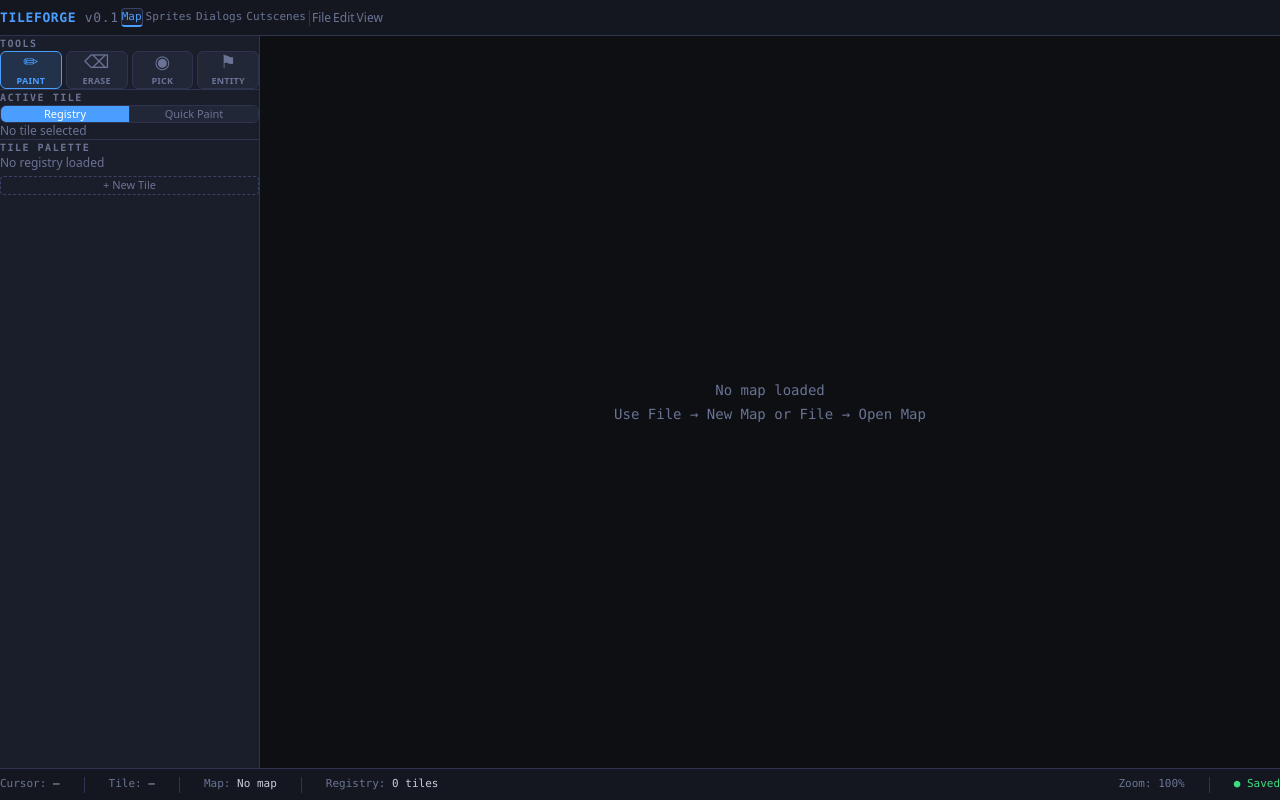
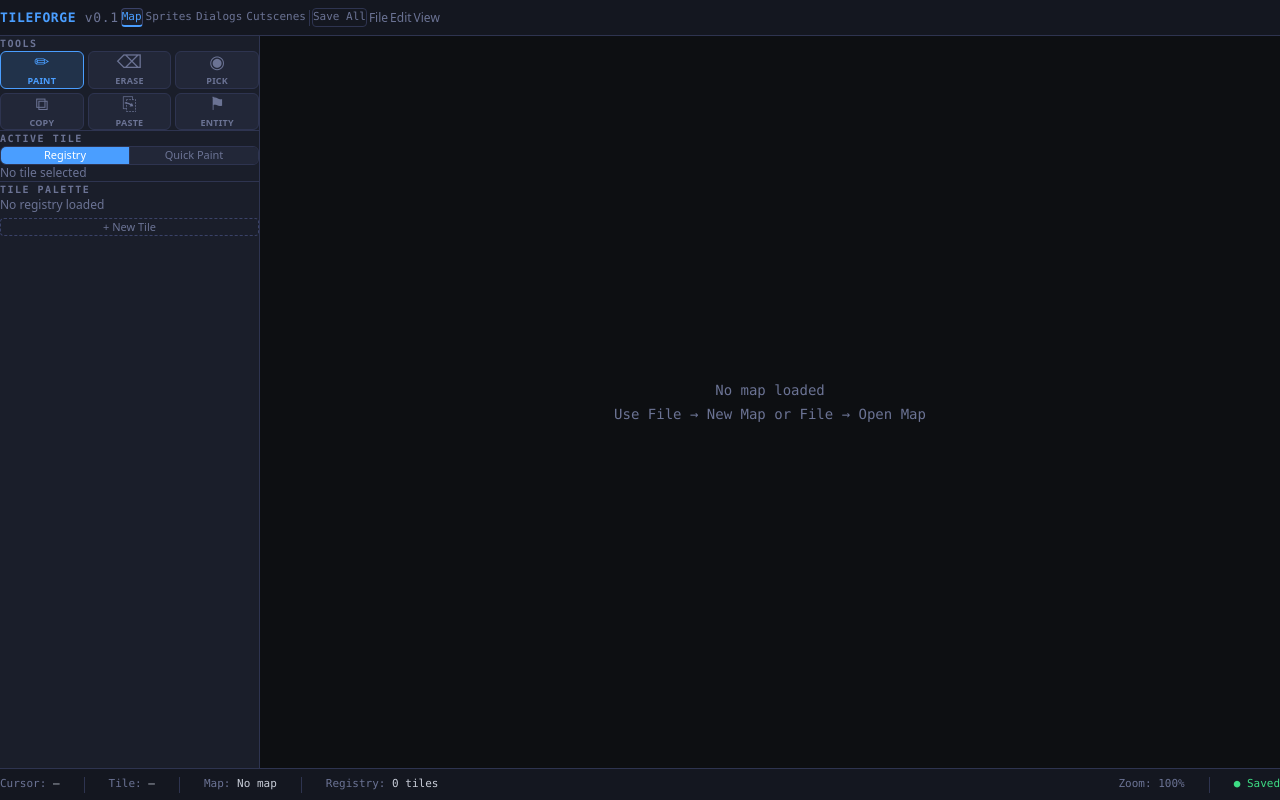
Before and after one commit to tpcmurray/TileForge, a React (Vite) app: page / in a window 1280 px wide. Built offline with nearby package versions, Linux system fonts and the light colour scheme.

Commit message:
feat: add copy and paste tools, enhance color picker with clipboard functionality, and implement save all button in menu bar

```diff
--- a/src/components/ColorPicker.tsx
+++ b/src/components/ColorPicker.tsx
@@ -252,11 +252,49 @@ export function ColorPicker({ color, onChange, onClose, showTransparent }: Color
           ))}
         </div>
 
-        {/* Hex RGB input */}
+        {/* Hex RGB input with copy/paste */}
         <div className="mb-3">
           <label className="text-[10px] font-mono uppercase mb-1 block" style={{ color: 'var(--text-dim)' }}>
             Hex
           </label>
+          <div className="flex items-center gap-1.5">
+            <button
+              className="text-[10px] font-mono px-2 py-1 rounded cursor-pointer shrink-0"
+              style={{
+                background: 'var(--bg-surface)',
+                border: '1px solid var(--border)',
+                color: 'var(--text-dim)',
+              }}
+              title="Copy hex color"
+              onClick={() => {
+                const hex = `#${r.toString(16).padStart(2, '0')}${g.toString(16).padStart(2, '0')}${b.toString(16).padStart(2, '0')}`
+                navigator.clipboard.writeText(hex)
+              }}
+            >
+              Copy
+            </button>
+            <button
+              className="text-[10px] font-mono px-2 py-1 rounded cursor-pointer shrink-0"
+              style={{
+                background: 'var(--bg-surface)',
+                border: '1px solid var(--border)',
+                color: 'var(--text-dim)',
+              }}
+              title="Paste hex color"
+              onClick={async () => {
+                try {
+                  const text = await navigator.clipboard.readText()
+                  const parsed = parseHexColor(text.trim())
+                  if (!parsed) return
+                  const [nr, ng, nb] = parsed
+                  setR(nr); setG(ng); setB(nb)
+                  setHue(rgbToHue(nr, ng, nb))
+                  emit(nr, ng, nb, a)
+                } catch { /* clipboard access denied */ }
+              }}
+            >
+              Paste
+            </button>
             <input
               type="text"
               value={`#${r.toString(16).padStart(2, '0')}${g.toString(16).padStart(2, '0')}${b.toString(16).padStart(2, '0')}`}
@@ -279,14 +317,16 @@ export function ColorPicker({ color, onChange, onClose, showTransparent }: Color
                   emit(nr, ng, nb, a)
                 }
               }}
-            className="w-full font-mono text-xs rounded px-2 py-1 outline-none"
+              className="flex-1 font-mono text-xs rounded px-2 py-1 outline-none mr-5"
               style={{
                 background: 'var(--bg-surface)',
                 border: '1px solid var(--border)',
                 color: 'var(--text)',
+                minWidth: 0,
               }}
               spellCheck={false}
             />
+          </div>
         </div>
 
         {/* Preview + eyedropper + transparent + done */}
--- a/src/components/MapCanvas.tsx
+++ b/src/components/MapCanvas.tsx
@@ -93,14 +93,14 @@ export function MapCanvas() {
       canvasWidth: rect.width,
       canvasHeight: rect.height,
       selection,
-      clipboard: pasteMode ? clipboard : null,
-      pastePreview: pasteMode ? pastePreview : null,
+      clipboard: (pasteMode || activeTool === 'paste') ? clipboard : null,
+      pastePreview: (pasteMode || activeTool === 'paste') ? pastePreview : null,
       playerOverlayPos: playerOverlay ? playerOverlayPos : null,
-      entities: showEntities ? entities : undefined,
-      showEntities,
+      entities: activeTool === 'entity' ? entities : undefined,
+      showEntities: activeTool === 'entity',
       selectedEntityId,
     })
-  }, [cells, tiles, mapWidth, mapHeight, zoom, panX, panY, showGrid, selection, clipboard, pasteMode, pastePreview, playerOverlay, playerOverlayPos, entities, showEntities, selectedEntityId])
+  }, [cells, tiles, mapWidth, mapHeight, zoom, panX, panY, showGrid, selection, clipboard, pasteMode, pastePreview, playerOverlay, playerOverlayPos, entities, showEntities, selectedEntityId, activeTool])
 
   useEffect(() => {
     const id = requestAnimationFrame(draw)
@@ -218,11 +218,18 @@ export function MapCanvas() {
         return
       }
 
-      // Paste mode: click to stamp
-      if (pasteMode && clipboard) {
+      // Paste tool / paste mode: click to stamp
+      if ((activeTool === 'paste' || pasteMode) && clipboard) {
         useStore.getState().paste(cell.x, cell.y)
-        setPasteMode(false)
-        setPastePreview(null)
+        // Stay in paste mode — user can keep clicking to paste more
+        return
+      }
+
+      // Copy tool: start selection drag
+      if (activeTool === 'copy') {
+        isSelecting.current = true
+        selStart.current = { x: cell.x, y: cell.y }
+        setSelection({ x: cell.x, y: cell.y, w: 1, h: 1 })
         return
       }
 
@@ -267,7 +274,7 @@ export function MapCanvas() {
       }
 
       // Update paste preview position
-      if (pasteMode && cell) {
+      if ((activeTool === 'paste' || pasteMode) && cell) {
         setPastePreview(cell)
       }
 
@@ -298,6 +305,10 @@ export function MapCanvas() {
     }
     if (isSelecting.current) {
       isSelecting.current = false
+      // Copy tool: auto-copy selection on release
+      if (activeTool === 'copy') {
+        useStore.getState().copySelection()
+      }
       return
     }
     if (isPainting.current) {
@@ -335,13 +346,15 @@ export function MapCanvas() {
 
   const hasMap = mapWidth > 0 && mapHeight > 0
 
-  const cursor = pasteMode
+  const cursor = (pasteMode || activeTool === 'paste')
     ? 'copy'
-    : activeTool === 'pick'
+    : activeTool === 'copy'
       ? 'crosshair'
-      : activeTool === 'entity'
-        ? 'pointer'
-        : 'default'
+      : activeTool === 'pick'
+        ? 'crosshair'
+        : activeTool === 'entity'
+          ? 'pointer'
+          : 'default'
 
   return (
     <div
@@ -390,7 +403,7 @@ export function MapCanvas() {
       )}
 
       {/* Paste mode hint */}
-      {pasteMode && (
+      {(pasteMode || (activeTool === 'paste' && clipboard)) && (
         <div
           className="absolute top-3 left-1/2 -translate-x-1/2 font-mono text-[11px] px-3.5 py-1.5 rounded-full"
           style={{
@@ -399,7 +412,20 @@ export function MapCanvas() {
             border: '1px solid var(--border)',
           }}
         >
-          Click to paste · Esc to cancel
+          Click to paste{pasteMode ? ' · Esc to cancel' : ''}
+        </div>
+      )}
+      {/* Copy mode hint */}
+      {activeTool === 'copy' && (
+        <div
+          className="absolute top-3 left-1/2 -translate-x-1/2 font-mono text-[11px] px-3.5 py-1.5 rounded-full"
+          style={{
+            color: 'var(--text-dim)',
+            background: 'var(--bg-panel)',
+            border: '1px solid var(--border)',
+          }}
+        >
+          Drag to select region{clipboard ? ' · Selection copied' : ''}
         </div>
       )}
 
--- a/src/components/MenuBar.tsx
+++ b/src/components/MenuBar.tsx
@@ -170,6 +170,22 @@ export function MenuBar() {
 
       {/* Separator */}
       <div className="w-px h-4 mr-2" style={{ background: 'var(--border)' }} />
+
+      {/* Save All button */}
+      <button
+        className="px-2 py-1 text-[11px] font-mono rounded cursor-pointer mr-1"
+        style={{
+          color: Object.values(modeDirty).some(Boolean) ? 'var(--accent)' : 'var(--text-dim)',
+          background: 'transparent',
+          border: '1px solid var(--border)',
+        }}
+        onMouseEnter={(e) => { e.currentTarget.style.background = 'var(--bg-hover)' }}
+        onMouseLeave={(e) => { e.currentTarget.style.background = 'transparent' }}
+        onClick={() => saveAll()}
+        title="Save All (Ctrl+Shift+S)"
+      >
+        Save All
+      </button>
 
       {/* Menu triggers */}
       {menuNames.map((item) => (
--- a/src/components/ToolSelector.tsx
+++ b/src/components/ToolSelector.tsx
@@ -6,6 +6,8 @@ const tools: { type: ToolType; label: string; icon: string; key: string }[] = [
   { type: 'paint', label: 'Paint', icon: '✏', key: 'b' },
   { type: 'erase', label: 'Erase', icon: '⌫', key: 'e' },
   { type: 'pick', label: 'Pick', icon: '◉', key: 'i' },
+  { type: 'copy', label: 'Copy', icon: '⧉', key: 'c' },
+  { type: 'paste', label: 'Paste', icon: '⎘', key: 'v' },
   { type: 'entity', label: 'Entity', icon: '⚑', key: 'n' },
 ]
 
@@ -16,6 +18,7 @@ export function ToolSelector() {
   useEffect(() => {
     const handler = (e: KeyboardEvent) => {
       if (e.target instanceof HTMLInputElement || e.target instanceof HTMLTextAreaElement) return
+      if (e.ctrlKey || e.metaKey) return
       const tool = tools.find((t) => t.key === e.key.toLowerCase())
       if (tool) setTool(tool.type)
     }
@@ -24,7 +27,7 @@ export function ToolSelector() {
   }, [setTool])
 
   return (
-    <div className="grid grid-cols-4 gap-1">
+    <div className="grid grid-cols-3 gap-1">
       {tools.map((t) => {
         const active = activeTool === t.type
         return (
--- a/src/io/cutsceneFile.ts
+++ b/src/io/cutsceneFile.ts
@@ -35,5 +35,17 @@ export function serializeCutsceneFile(cutscenes: Cutscene[]): string {
     obj.steps = structuredClone(cs.steps) as unknown as Record<string, unknown>[]
     return obj
   })
-  return JSON.stringify({ cutscenes: output }, null, 2)
+  // Serialize with pretty-print, then collapse each step onto a single line
+  const json = JSON.stringify({ cutscenes: output }, null, 2)
+  return json.replace(
+    /\{\s*\n\s*"action":\s*[\s\S]*?\n\s*\}/g,
+    (match) => {
+      // Only collapse objects whose first key is "action" (i.e. steps)
+      const oneLine = match
+        .replace(/\s*\n\s*/g, ' ')
+        .replace(/\{ /g, '{ ')
+        .replace(/ \}/g, ' }')
+      return oneLine
+    },
+  )
 }
--- a/src/types/index.ts
+++ b/src/types/index.ts
@@ -65,7 +65,7 @@ export interface EntityChange {
 }
 
 /** Active tool types */
-export type ToolType = 'paint' | 'erase' | 'pick' | 'entity'
+export type ToolType = 'paint' | 'erase' | 'pick' | 'entity' | 'copy' | 'paste'
 
 // ── Entity types ──
 
```
Lines whose indentation alone changed are shown as unchanged.
